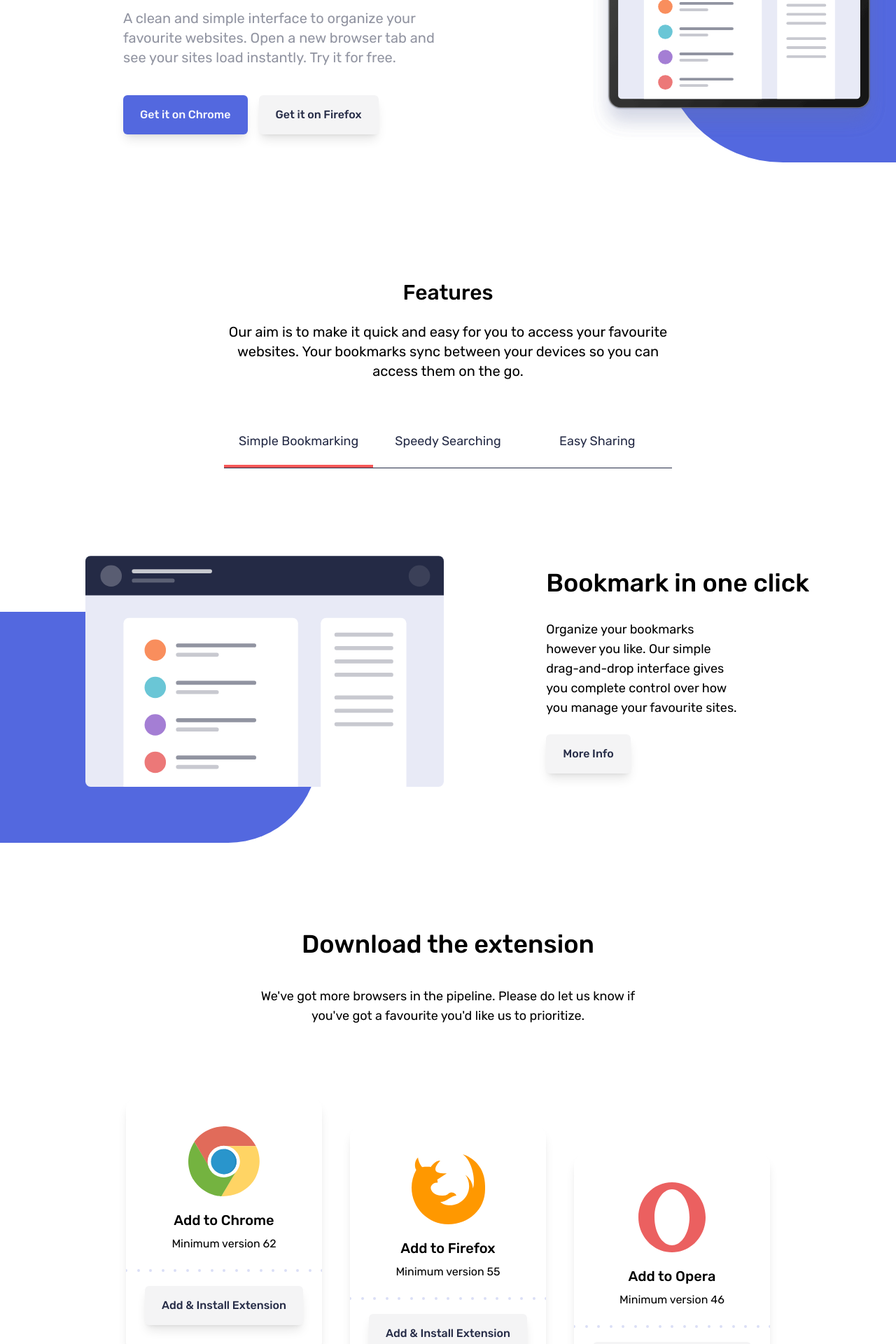
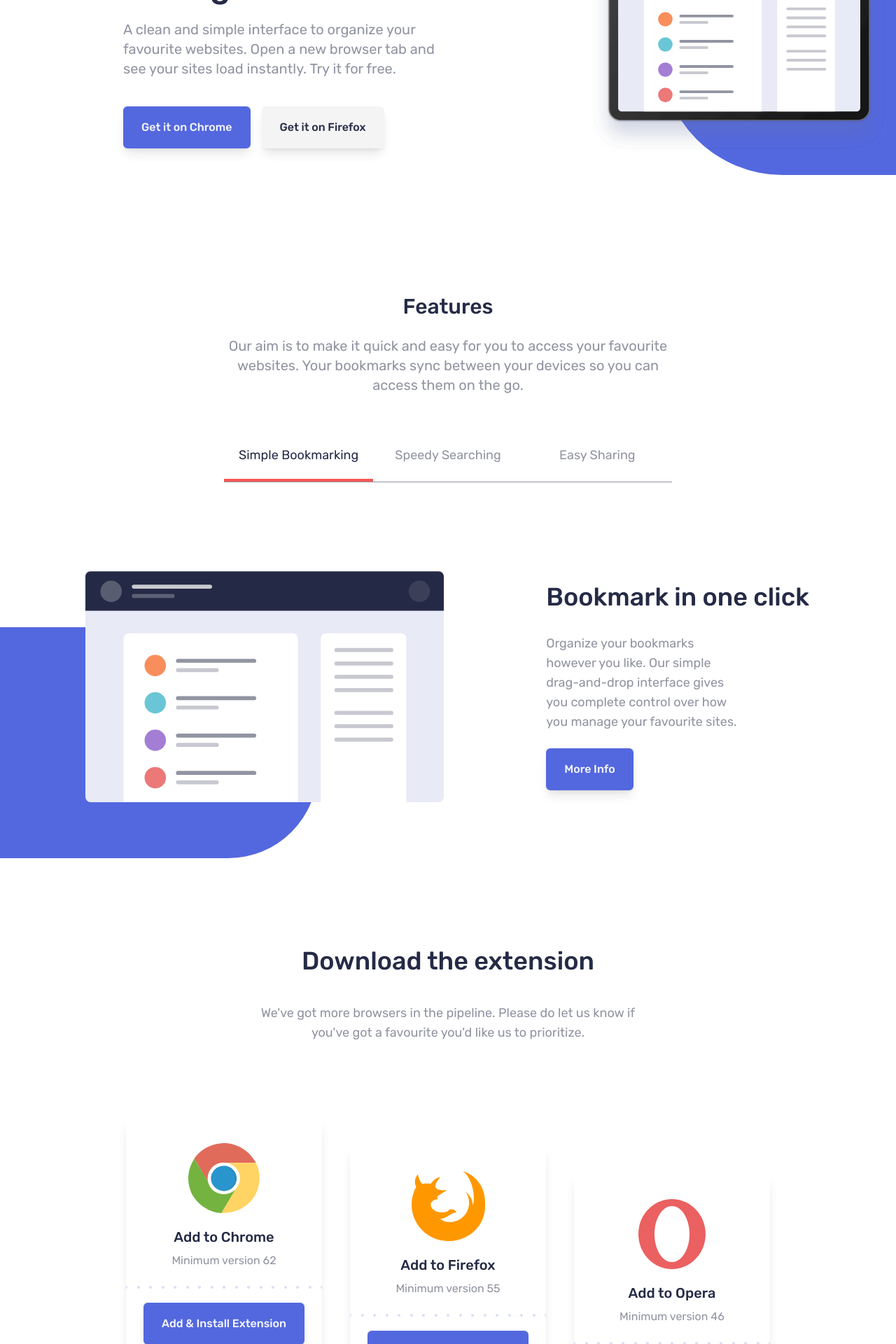
Before and after one commit to Dvin12/FrontEndMentorChallenges, a React (Vite) app: page / in a window 1280 px wide. Shown: the part 280-2200 px from the top of the page at 70% size. Built offline with nearby package versions, Linux system fonts and the light colour scheme.

Commit message:
added hover effects, button styles and some tweaking

```diff
--- a/src/components/Browser.jsx
+++ b/src/components/Browser.jsx
@@ -4,19 +4,21 @@ export default function Browser({ browser, num }) {
   const { image, text, version, title } = browser;
   return (
     <article
-      className={`flex flex-col items-center justify-center py-10 shadow-lg rounded-2xl ${
+      className={`flex flex-col items-center justify-center py-10 shadow-lg rounded-2xl text-gBlue ${
         num === 1 && "mt-20"
       } ${num === 2 && "mt-40"} `}
     >
       <div className="flex flex-col items-center justify-center text-center">
         <img src={image} alt={title} />
-        <h4 className="mt-5 text-xl font-medium">Add to {title}</h4>
+        <h4 className="mt-5 text-xl font-medium text-vDarkBlue">
+          Add to {title}
+        </h4>
         <p className="mt-2">Minimum version {version}</p>
       </div>
       <div className="flex flex-col items-center justify-center gap-5 mt-6">
         <img src="./assets/images/bg-dots.svg" alt="background" />
 
-        <Button>Add & Install Extension</Button>
+        <Button color="blue">Add & Install Extension</Button>
       </div>
     </article>
   );
--- a/src/components/Button.jsx
+++ b/src/components/Button.jsx
@@ -1,13 +1,21 @@
 import React from "react";
 
-export default function Button({ children }) {
+export default function Button({ children, color = "grey" }) {
+  const blue = "";
+
   return (
     <button
-      className={`px-4 py-3 xl:py-4 xl:px-6 rounded-md shadow-lg text-sm xl:text-base  font-medium ${
-        children === "Get it on Chrome"
-          ? "bg-sBlue text-[#fff] text-opacity-95"
-          : " bg-gBlue bg-opacity-10 text-vDarkBlue"
-      } `}
+      className={`px-4 py-3 xl:py-4 xl:px-6 rounded-md shadow-lg text-sm xl:text-base   font-medium ${
+        color === "grey" &&
+        "bg-gBlue bg-opacity-10 text-vDarkBlue border-[2px] border-gBlue border-opacity-0 hover:border-opacity-100 hover:border-vDarkBlue duration-200 hover:bg-[#fff]"
+      } ${
+        color === "red" &&
+        " xl:px-10 opacity-90 xl:py-3 shadow-lg hover:bg-[#fff] border-sRed border-[2px] tracking-wider hover:text-sRed duration-200 rounded-md bg-sRed xl:w-auto w-[80%] text-[#fff]"
+      } ${
+        color === "blue" &&
+        "bg-sBlue text-[#fff] text-opacity-95 border-sBlue border-[2px] hover:bg-[#fff] duration-200 hover:text-sBlue"
+      }
+      `}
     >
       {children}
     </button>
--- a/src/components/Extension.jsx
+++ b/src/components/Extension.jsx
@@ -23,8 +23,8 @@ const extensions = [
 export default function Extension() {
   return (
     <>
-      <article className="flex flex-col items-center justify-center px-6 text-center xl:mt-36">
-        <h3 className="text-2xl font-medium xl:text-4xl">
+      <article className="flex flex-col items-center justify-center px-6 text-center xl:mt-36 text-gBlue">
+        <h3 className="text-2xl font-medium xl:text-4xl text-vDarkBlue">
           Download the extension
         </h3>
         <p className="mt-2 xl:text-lg xl:w-[34rem] xl:mt-10">
--- a/src/components/FAQ.jsx
+++ b/src/components/FAQ.jsx
@@ -32,9 +32,9 @@ export default function FAQ() {
   }
 
   return (
-    <section className="flex flex-col items-center justify-center">
+    <section className="flex flex-col items-center justify-center text-gBlue">
       <article className="px-6 mt-24 text-center ">
-        <h4 className="px-4 text-2xl font-medium xl:text-3xl">
+        <h4 className="px-4 text-2xl font-medium xl:text-4xl text-vDarkBlue">
           Fequently Asked Questions
         </h4>
         <p className="my-4 xl:text-lg xl:w-[33rem]">
@@ -54,7 +54,7 @@ export default function FAQ() {
           />
         ))}
       </section>
-      <Button>More Info</Button>
+      <Button color="blue">More Info</Button>
     </section>
   );
 }
--- a/src/components/FaqItem.jsx
+++ b/src/components/FaqItem.jsx
@@ -6,8 +6,10 @@ export default function FaqItem({ question, num, handleSelected, isSelected }) {
       }`}
       onClick={() => handleSelected(num)}
     >
-      <article className="flex items-center justify-between my-4">
-        <h5 className="font-medium text-vDarkBlue x">{question.question}</h5>
+      <article className="flex items-center justify-between my-4 group">
+        <h5 className="font-medium duration-200 text-vDarkBlue group-hover:text-gBlue">
+          {question.question}
+        </h5>
         <img
           src="./assets/images/icon-arrow.svg"
           alt="arrow"
@@ -15,7 +17,7 @@ export default function FaqItem({ question, num, handleSelected, isSelected }) {
         />
       </article>
       {isSelected === num && (
-        <p className="py-8 leading-relaxed text-justify text-vDarkBlue brightness-150 ">
+        <p className="py-8 leading-relaxed text-justify text-vDarkBlue brightness-125 ">
           {question.text}
         </p>
       )}
--- a/src/components/Feature.jsx
+++ b/src/components/Feature.jsx
@@ -14,10 +14,14 @@ export default function Feature({ feature, num, selected }) {
             />
             <div className="absolute left-0 z-20 h-52 w-72 top-8 bg-sBlue rounded-tr-[6rem] rounded-br-[6rem] xl:rounded-br-[8rem] xl:top-20 xl:h-full xl:w-[60%]"></div>
           </div>
-          <div className="flex flex-col items-center justify-center px-6 my-20 text-center xl:w-2/3 xl:text-left xl:items-start ">
-            <h3 className="text-2xl font-medium xl:text-4xl">{title}</h3>
+          <div className="flex flex-col items-center justify-center px-6 my-20 text-center xl:w-2/3 xl:text-left xl:items-start text-gBlue ">
+            <h3 className="text-2xl font-medium xl:text-4xl text-vDarkBlue">
+              {title}
+            </h3>
             <p className="mt-2 xl:w-[60%] xl:text-lg xl:py-6">{text}</p>
-            <Button>More Info</Button>
+            <div className="hidden xl:block">
+              <Button color="blue">More Info</Button>
+            </div>
           </div>
         </section>
       )}
--- a/src/components/Features.jsx
+++ b/src/components/Features.jsx
@@ -38,8 +38,10 @@ export default function Features() {
 
   return (
     <>
-      <article className="flex flex-col items-center justify-center w-full px-8 text-center mt-28 xl:mt-40">
-        <h2 className="text-2xl font-medium xl:text-3xl">Features</h2>
+      <article className="flex flex-col items-center justify-center w-full px-8 text-center mt-28 xl:mt-40 text-gBlue">
+        <h2 className="text-2xl font-medium xl:text-3xl text-vDarkBlue">
+          Features
+        </h2>
         <p className="mt-2 leading-normal xl:mt-6 xl:text-xl xl:w-[40rem] ">
           Our aim is to make it quick and easy for you to access your favourite
           websites. Your bookmarks sync between your devices so you can access
@@ -47,21 +49,25 @@ export default function Features() {
         </p>
       </article>
       <div className="px-6 mt-6 xl:px-80 xl:mt-12">
-        <ul className="flex flex-col items-center justify-center text-center text-vDarkBlue xl:flex-row xl:border-b-[1px] xl:text-lg">
+        <ul className="flex flex-col items-center justify-center text-center  xl:flex-row xl:border-b-[1px] xl:text-lg text-gBlue">
           <li
             className="w-full py-4 border-t-[1px] border-gBlue cursor-pointer relative xl:border-none xl:py-6"
             onClick={handleBookmarking}
           >
-            <span> Simple Bookmarking</span>
+            <span className={selected === 0 && " text-vDarkBlue duration-300 "}>
+              Simple Bookmarking
+            </span>
             {selected === 0 && (
               <div className="absolute bottom-0 w-[50%] xl:w-[100%] h-1 bg-sRed translate-x-1/2 xl:translate-x-0"></div>
             )}
           </li>
           <li
-            className="w-full py-4 border-t-[1px] border-gBlue cursor-pointer relative xl:border-none  xl:py-6"
+            className="w-full py-4 border-t-[1px] border-gBlue cursor-pointer relative xl:border-none  xl:py-6 "
             onClick={handleSearching}
           >
-            <span>Speedy Searching</span>
+            <span className={selected === 1 && " text-vDarkBlue duration-300 "}>
+              Speedy Searching
+            </span>
             {selected === 1 && (
               <div className="absolute bottom-0 w-[50%] h-1 bg-sRed translate-x-1/2 xl:translate-x-0 xl:w-[100%]"></div>
             )}
@@ -70,10 +76,12 @@ export default function Features() {
             className="w-full py-4 border-t-[1px] border-b-[1px] border-gBlue cursor-pointer relative xl:border-none  xl:py-6"
             onClick={handleSharing}
           >
-            <span>Easy Sharing</span>
+            <span className={selected === 2 && " text-vDarkBlue duration-300 "}>
+              Easy Sharing
+            </span>
 
             {selected === 2 && (
-              <div className="absolute bottom-0 w-[50%] h-1 bg-sRed translate-x-1/2 xl:translate-x-0 xl:w-[100%]"></div>
+              <div className="absolute bottom-0 w-[50%] h-1 bg-sRed translate-x-1/2 xl:translate-x-0 xl:w-[100%] "></div>
             )}
           </li>
         </ul>
--- a/src/components/Header.jsx
+++ b/src/components/Header.jsx
@@ -20,7 +20,7 @@ export default function Header() {
           a new browser tab and see your sites load instantly. Try it for free.
         </p>
         <div className="flex items-center justify-center w-full gap-2 my-4 xl:justify-start xl:gap-4">
-          <Button>Get it on Chrome</Button>
+          <Button color="blue">Get it on Chrome</Button>
           <Button>Get it on Firefox</Button>
         </div>
       </section>
--- a/src/components/Navigation.jsx
+++ b/src/components/Navigation.jsx
@@ -1,3 +1,4 @@
+import Button from "./Button";
 import MobileNav from "./MobileNav";
 
 export default function Navigation() {
@@ -5,15 +6,16 @@ export default function Navigation() {
     <nav className="flex items-center justify-between px-8 py-10 xl:px-44 xl:py-12">
       <img src="./assets/images/logo-bookmark.svg" alt="company name" />
       <section className="items-center justify-center hidden text-sm font-medium tracking-widest gap-9 xl:flex text-vDarkBlue">
-        <a href="#">FEATURES</a>
-        <a href="#">PRICING</a>
-        <a href="#">CONTACT</a>
-        <a
-          href="#"
-          className="px-9 opacity-80 py-3 shadow-lg rounded-md bg-sRed text-[#fff]"
-        >
-          LOGIN
+        <a href="#" className="duration-300 hover:text-sRed">
+          FEATURES
         </a>
+        <a href="#" className="duration-300 hover:text-sRed">
+          PRICING
+        </a>
+        <a href="#" className="duration-300 hover:text-sRed">
+          CONTACT
+        </a>
+        <Button color="red">LOGIN</Button>
       </section>
       <MobileNav />
     </nav>
--- a/src/components/NewsLetter.jsx
+++ b/src/components/NewsLetter.jsx
@@ -1,4 +1,5 @@
 import { useState } from "react";
+import Button from "./Button";
 
 export default function NewsLetter() {
   const [email, setEmail] = useState("");
@@ -27,7 +28,7 @@ export default function NewsLetter() {
         }  mt-6 relative`}
         onSubmit={handleSubmit}
       >
-        <div className="relative w-[20%]">
+        <div className="relative xl:w-[20%] w-[80%]">
           <input
             type="text"
             placeholder="Enter your email address"
@@ -49,9 +50,7 @@ export default function NewsLetter() {
           )}
         </div>
 
-        <button className="w-full py-3 rounded-md shadow-md xl:w-fit xl:px-6 bg-sRed">
-          Contact Us
-        </button>
+        <Button color="red">Contact Us</Button>
       </form>
     </section>
   );
```
Also changed, not shown: src/components/Footer.jsx (+19 -5 lines).
